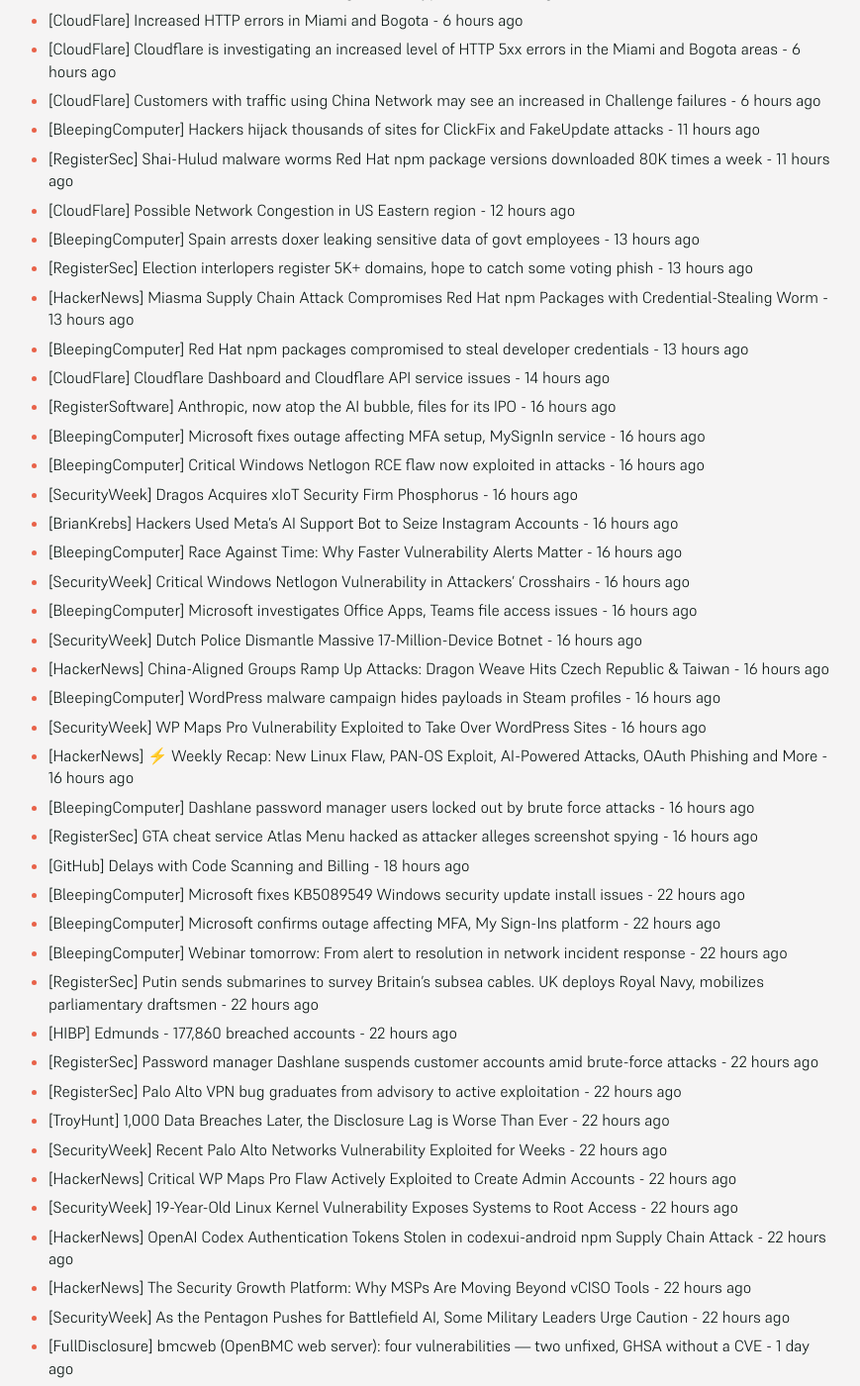
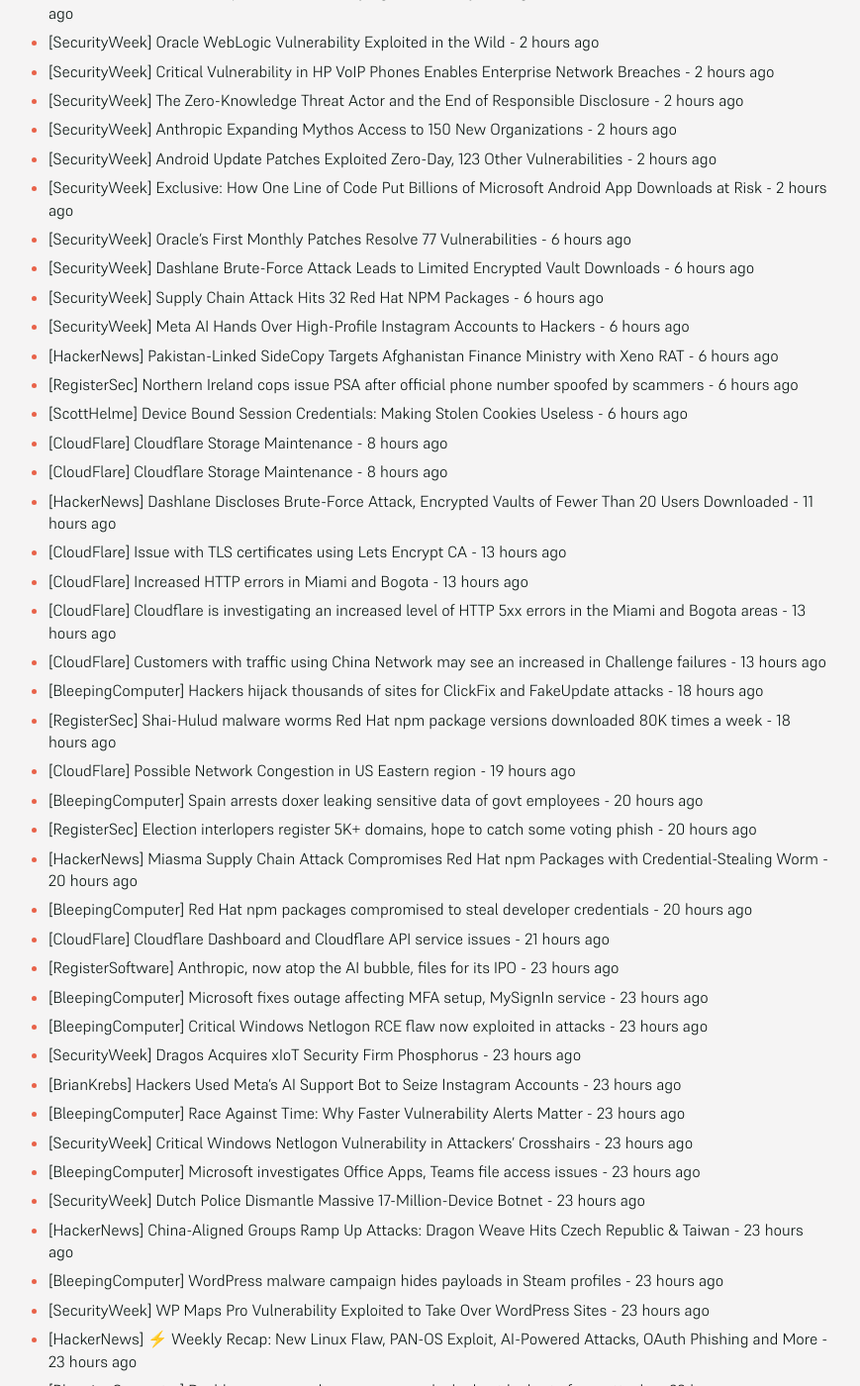
Before and after one commit to SecOpsNews/news, a Jekyll site: the page built from index.md, in a window 1280 px wide and 1400 px high, scrolled down 611 px. Shown: the whole window at 99% size, without its empty margins (215-1084 px from the left). Built offline with Jekyll 4.4.1, drawn with Linux system fonts in a browser that asks for light colours; some of the changed text lies outside the part shown.

Commit message:
New Feed

```diff
--- a/index.md
+++ b/index.md
@@ -9,66 +9,81 @@ description: Latest Updates
 
 <!-- SecOps start -->
 
-- [SecurityWeek] Oracle’s First Monthly Patches Resolve 77 Vulnerabilities - 3 minutes ago
-- [SecurityWeek] Dashlane Brute-Force Attack Leads to Limited Encrypted Vault Downloads - 3 minutes ago
-- [SecurityWeek] Supply Chain Attack Hits 32 Red Hat NPM Packages - 3 minutes ago
-- [SecurityWeek] Meta AI Hands Over High-Profile Instagram Accounts to Hackers - 3 minutes ago
-- [HackerNews] Pakistan-Linked SideCopy Targets Afghanistan Finance Ministry with Xeno RAT - 3 minutes ago
-- [RegisterSec] Northern Ireland cops issue PSA after official phone number spoofed by scammers - 3 minutes ago
-- [ScottHelme] Device Bound Session Credentials: Making Stolen Cookies Useless - 3 minutes ago
-- [CloudFlare] Cloudflare Storage Maintenance - 1 hour ago
-- [CloudFlare] Cloudflare Storage Maintenance - 1 hour ago
-- [HackerNews] Dashlane Discloses Brute-Force Attack, Encrypted Vaults of Fewer Than 20 Users Downloaded - 4 hours ago
-- [CloudFlare] Issue with TLS certificates using Lets Encrypt CA - 6 hours ago
-- [CloudFlare] Increased HTTP errors in Miami and Bogota - 6 hours ago
-- [CloudFlare] Cloudflare is investigating an increased level of HTTP 5xx errors in the Miami and Bogota areas - 6 hours ago
-- [CloudFlare] Customers with traffic using China Network may see an increased in Challenge failures - 6 hours ago
-- [BleepingComputer] Hackers hijack thousands of sites for ClickFix and FakeUpdate attacks - 11 hours ago
-- [RegisterSec] Shai-Hulud malware worms Red Hat npm package versions downloaded 80K times a week - 11 hours ago
-- [CloudFlare] Possible Network Congestion in US Eastern region - 12 hours ago
-- [BleepingComputer] Spain arrests doxer leaking sensitive data of govt employees - 13 hours ago
-- [RegisterSec] Election interlopers register 5K+ domains, hope to catch some voting phish - 13 hours ago
-- [HackerNews] Miasma Supply Chain Attack Compromises Red Hat npm Packages with Credential-Stealing Worm - 13 hours ago
-- [BleepingComputer] Red Hat npm packages compromised to steal developer credentials - 13 hours ago
-- [CloudFlare] Cloudflare Dashboard and Cloudflare API service issues - 14 hours ago
-- [RegisterSoftware] Anthropic, now atop the AI bubble, files for its IPO - 16 hours ago
-- [BleepingComputer] Microsoft fixes outage affecting MFA setup, MySignIn service - 16 hours ago
-- [BleepingComputer] Critical Windows Netlogon RCE flaw now exploited in attacks - 16 hours ago
-- [SecurityWeek] Dragos Acquires xIoT Security Firm Phosphorus - 16 hours ago
-- [BrianKrebs] Hackers Used Meta’s AI Support Bot to Seize Instagram Accounts - 16 hours ago
-- [BleepingComputer] Race Against Time: Why Faster Vulnerability Alerts Matter - 16 hours ago
-- [SecurityWeek] Critical Windows Netlogon Vulnerability in Attackers’ Crosshairs - 16 hours ago
-- [BleepingComputer] Microsoft investigates Office Apps, Teams file access issues - 16 hours ago
-- [SecurityWeek] Dutch Police Dismantle Massive 17-Million-Device Botnet - 16 hours ago
-- [HackerNews] China-Aligned Groups Ramp Up Attacks: Dragon Weave Hits Czech Republic & Taiwan - 16 hours ago
-- [BleepingComputer] WordPress malware campaign hides payloads in Steam profiles - 16 hours ago
-- [SecurityWeek] WP Maps Pro Vulnerability Exploited to Take Over WordPress Sites - 16 hours ago
-- [HackerNews] ⚡ Weekly Recap: New Linux Flaw, PAN-OS Exploit, AI-Powered Attacks, OAuth Phishing and More - 16 hours ago
-- [BleepingComputer] Dashlane password manager users locked out by brute force attacks - 16 hours ago
-- [RegisterSec] GTA cheat service Atlas Menu hacked as attacker alleges screenshot spying - 16 hours ago
-- [GitHub] Delays with Code Scanning and Billing - 18 hours ago
-- [BleepingComputer] Microsoft fixes KB5089549 Windows security update install issues - 22 hours ago
-- [BleepingComputer] Microsoft confirms outage affecting MFA, My Sign-Ins platform - 22 hours ago
-- [BleepingComputer] Webinar tomorrow: From alert to resolution in network incident response - 22 hours ago
-- [RegisterSec] Putin sends submarines to survey Britain's subsea cables. UK deploys Royal Navy, mobilizes parliamentary draftsmen - 22 hours ago
-- [HIBP] Edmunds - 177,860 breached accounts - 22 hours ago
-- [RegisterSec] Password manager Dashlane suspends customer accounts amid brute-force attacks - 22 hours ago
-- [RegisterSec] Palo Alto VPN bug graduates from advisory to active exploitation - 22 hours ago
-- [TroyHunt] 1,000 Data Breaches Later, the Disclosure Lag is Worse Than Ever - 22 hours ago
-- [SecurityWeek] Recent Palo Alto Networks Vulnerability Exploited for Weeks - 22 hours ago
-- [HackerNews] Critical WP Maps Pro Flaw Actively Exploited to Create Admin Accounts - 22 hours ago
-- [SecurityWeek] 19-Year-Old Linux Kernel Vulnerability Exposes Systems to Root Access - 22 hours ago
-- [HackerNews] OpenAI Codex Authentication Tokens Stolen in codexui-android npm Supply Chain Attack - 22 hours ago
-- [HackerNews] The Security Growth Platform: Why MSPs Are Moving Beyond vCISO Tools - 22 hours ago
-- [SecurityWeek] As the Pentagon Pushes for Battlefield AI, Some Military Leaders Urge Caution - 22 hours ago
+- [CloudFlare] Network performance issues in US Eastern region - 40 minutes ago
+- [CloudFlare] Cloudflare Access Configuration Delays - 40 minutes ago
+- [Slack] Incident: Connectivity Issues Affecting Some Users in Europe - 40 minutes ago
+- [RegisterSec] Claude celebrates Anthropic's stock market float with blockbuster ... outage - 2 hours ago
+- [RegisterSec] Microsoft reaches for olive branch after public dustup with 0-day researcher - 2 hours ago
+- [RegisterSec] Russian spy agency says foreign spies turned officials' smartphones into surveillance devices - 2 hours ago
+- [BleepingComputer] Google fixes one actively exploited Android zero-day, 124 flaws - 2 hours ago
+- [BleepingComputer] CISA flags two-year-old Oracle flaw as actively exploited in attacks - 2 hours ago
+- [HackerNews] How Leading Organizations Are Turning EDR Into Operational Resilience - 2 hours ago
+- [IT Governance] ISO 27001 Certified – But is Your AWS Environment Actually Secure? - 2 hours ago
+- [HackerNews] AI-Driven Exploitation is Destroying Vulnerability Management. Here’s How to Handle It. - 2 hours ago
+- [SecurityWeek] Oracle WebLogic Vulnerability Exploited in the Wild - 2 hours ago
+- [SecurityWeek] Critical Vulnerability in HP VoIP Phones Enables Enterprise Network Breaches - 2 hours ago
+- [SecurityWeek] The Zero-Knowledge Threat Actor and the End of Responsible Disclosure - 2 hours ago
+- [SecurityWeek] Anthropic Expanding Mythos Access to 150 New Organizations - 2 hours ago
+- [SecurityWeek] Android Update Patches Exploited Zero-Day, 123 Other Vulnerabilities - 2 hours ago
+- [SecurityWeek] Exclusive: How One Line of Code Put Billions of Microsoft Android App Downloads at Risk - 2 hours ago
+- [SecurityWeek] Oracle’s First Monthly Patches Resolve 77 Vulnerabilities - 6 hours ago
+- [SecurityWeek] Dashlane Brute-Force Attack Leads to Limited Encrypted Vault Downloads - 6 hours ago
+- [SecurityWeek] Supply Chain Attack Hits 32 Red Hat NPM Packages - 6 hours ago
+- [SecurityWeek] Meta AI Hands Over High-Profile Instagram Accounts to Hackers - 6 hours ago
+- [HackerNews] Pakistan-Linked SideCopy Targets Afghanistan Finance Ministry with Xeno RAT - 6 hours ago
+- [RegisterSec] Northern Ireland cops issue PSA after official phone number spoofed by scammers - 6 hours ago
+- [ScottHelme] Device Bound Session Credentials: Making Stolen Cookies Useless - 6 hours ago
+- [CloudFlare] Cloudflare Storage Maintenance - 8 hours ago
+- [CloudFlare] Cloudflare Storage Maintenance - 8 hours ago
+- [HackerNews] Dashlane Discloses Brute-Force Attack, Encrypted Vaults of Fewer Than 20 Users Downloaded - 11 hours ago
+- [CloudFlare] Issue with TLS certificates using Lets Encrypt CA - 13 hours ago
+- [CloudFlare] Increased HTTP errors in Miami and Bogota - 13 hours ago
+- [CloudFlare] Cloudflare is investigating an increased level of HTTP 5xx errors in the Miami and Bogota areas - 13 hours ago
+- [CloudFlare] Customers with traffic using China Network may see an increased in Challenge failures - 13 hours ago
+- [BleepingComputer] Hackers hijack thousands of sites for ClickFix and FakeUpdate attacks - 18 hours ago
+- [RegisterSec] Shai-Hulud malware worms Red Hat npm package versions downloaded 80K times a week - 18 hours ago
+- [CloudFlare] Possible Network Congestion in US Eastern region - 19 hours ago
+- [BleepingComputer] Spain arrests doxer leaking sensitive data of govt employees - 20 hours ago
+- [RegisterSec] Election interlopers register 5K+ domains, hope to catch some voting phish - 20 hours ago
+- [HackerNews] Miasma Supply Chain Attack Compromises Red Hat npm Packages with Credential-Stealing Worm - 20 hours ago
+- [BleepingComputer] Red Hat npm packages compromised to steal developer credentials - 20 hours ago
+- [CloudFlare] Cloudflare Dashboard and Cloudflare API service issues - 21 hours ago
+- [RegisterSoftware] Anthropic, now atop the AI bubble, files for its IPO - 23 hours ago
+- [BleepingComputer] Microsoft fixes outage affecting MFA setup, MySignIn service - 23 hours ago
+- [BleepingComputer] Critical Windows Netlogon RCE flaw now exploited in attacks - 23 hours ago
+- [SecurityWeek] Dragos Acquires xIoT Security Firm Phosphorus - 23 hours ago
+- [BrianKrebs] Hackers Used Meta’s AI Support Bot to Seize Instagram Accounts - 23 hours ago
+- [BleepingComputer] Race Against Time: Why Faster Vulnerability Alerts Matter - 23 hours ago
+- [SecurityWeek] Critical Windows Netlogon Vulnerability in Attackers’ Crosshairs - 23 hours ago
+- [BleepingComputer] Microsoft investigates Office Apps, Teams file access issues - 23 hours ago
+- [SecurityWeek] Dutch Police Dismantle Massive 17-Million-Device Botnet - 23 hours ago
+- [HackerNews] China-Aligned Groups Ramp Up Attacks: Dragon Weave Hits Czech Republic & Taiwan - 23 hours ago
+- [BleepingComputer] WordPress malware campaign hides payloads in Steam profiles - 23 hours ago
+- [SecurityWeek] WP Maps Pro Vulnerability Exploited to Take Over WordPress Sites - 23 hours ago
+- [HackerNews] ⚡ Weekly Recap: New Linux Flaw, PAN-OS Exploit, AI-Powered Attacks, OAuth Phishing and More - 23 hours ago
+- [BleepingComputer] Dashlane password manager users locked out by brute force attacks - 23 hours ago
+- [RegisterSec] GTA cheat service Atlas Menu hacked as attacker alleges screenshot spying - 23 hours ago
+- [GitHub] Delays with Code Scanning and Billing - 1 day ago
+- [BleepingComputer] Microsoft fixes KB5089549 Windows security update install issues - 1 day ago
+- [BleepingComputer] Microsoft confirms outage affecting MFA, My Sign-Ins platform - 1 day ago
+- [BleepingComputer] Webinar tomorrow: From alert to resolution in network incident response - 1 day ago
+- [RegisterSec] Putin sends submarines to survey Britain's subsea cables. UK deploys Royal Navy, mobilizes parliamentary draftsmen - 1 day ago
+- [HIBP] Edmunds - 177,860 breached accounts - 1 day ago
+- [RegisterSec] Password manager Dashlane suspends customer accounts amid brute-force attacks - 1 day ago
+- [RegisterSec] Palo Alto VPN bug graduates from advisory to active exploitation - 1 day ago
+- [TroyHunt] 1,000 Data Breaches Later, the Disclosure Lag is Worse Than Ever - 1 day ago
+- [SecurityWeek] Recent Palo Alto Networks Vulnerability Exploited for Weeks - 1 day ago
+- [HackerNews] Critical WP Maps Pro Flaw Actively Exploited to Create Admin Accounts - 1 day ago
+- [SecurityWeek] 19-Year-Old Linux Kernel Vulnerability Exposes Systems to Root Access - 1 day ago
+- [HackerNews] OpenAI Codex Authentication Tokens Stolen in codexui-android npm Supply Chain Attack - 1 day ago
+- [HackerNews] The Security Growth Platform: Why MSPs Are Moving Beyond vCISO Tools - 1 day ago
+- [SecurityWeek] As the Pentagon Pushes for Battlefield AI, Some Military Leaders Urge Caution - 1 day ago
 - [FullDisclosure] bmcweb (OpenBMC web server): four vulnerabilities — two unfixed, GHSA without a CVE - 1 day ago
 - [FullDisclosure] CyberDanube Security Research 20260528-0 | Multiple Vulnerabilities in Multiple Vulnerabilities in Mennekes Amtron Series - 1 day ago
 - [TroyHunt] Weekly Update 506 - 1 day ago
 - [Slack] Incident: Partial Degradation Impacting Usergroups - 1 day ago
-- [BleepingComputer] WP Maps Pro bug exploited to create admin accounts on WordPress sites - 1 day ago
-- [HackerNews] Dutch Authorities Dismantle Botnet Linked to 17 Million Infected Devices - 1 day ago
-- [CloudFlare] Durable Objects and Log Explorer issues - 2 days ago
-- [CloudFlare] Issues with TLS certificates using Lets Encrypt CA - 2 days ago
+- [BleepingComputer] WP Maps Pro bug exploited to create admin accounts on WordPress sites - 2 days ago
+- [HackerNews] Dutch Authorities Dismantle Botnet Linked to 17 Million Infected Devices - 2 days ago
 - [CloudFlare] DMM (Dammam) on 2025-04-28 - 1 year ago
 - [CloudFlare] Increased HTTP 500 Errors in TPE & DEL colos - 1 year ago
 - [1Password] 2025-04-28 Events API and Reporting Maintenance - 1 year ago
```
